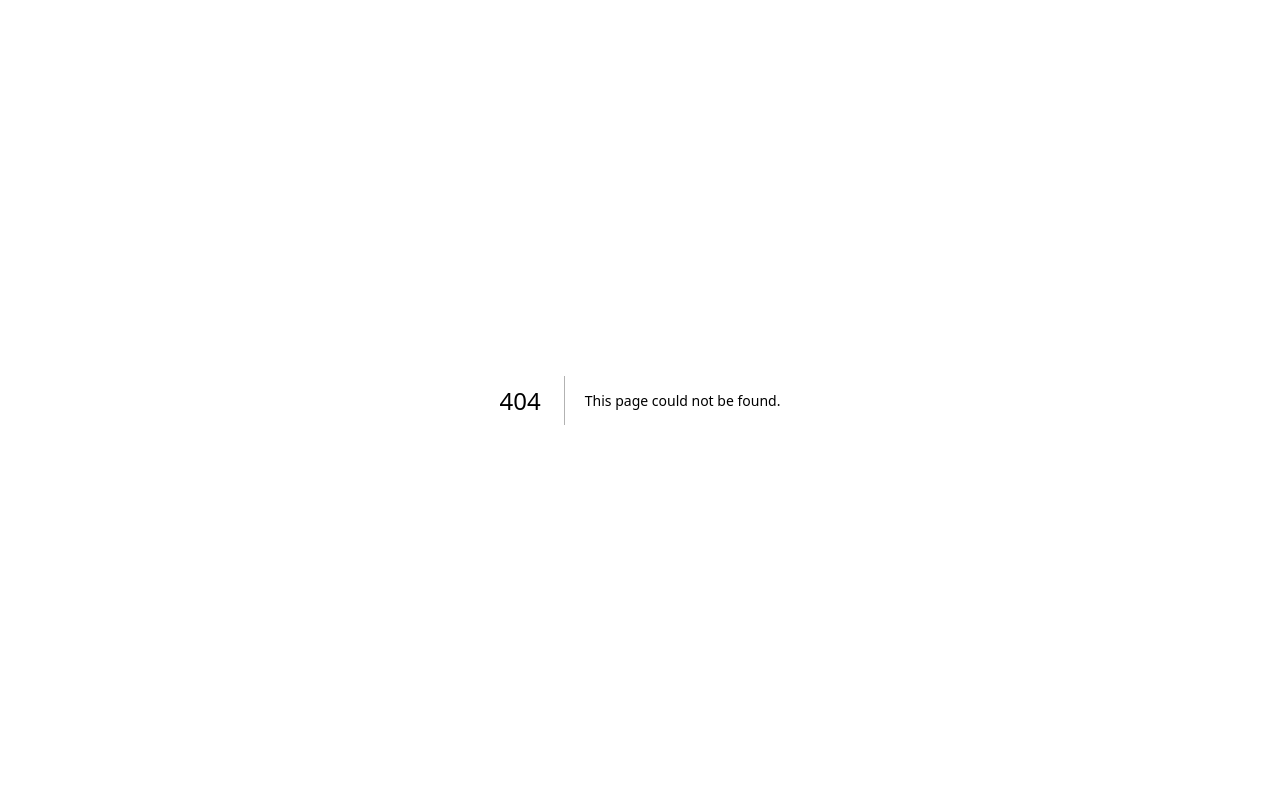
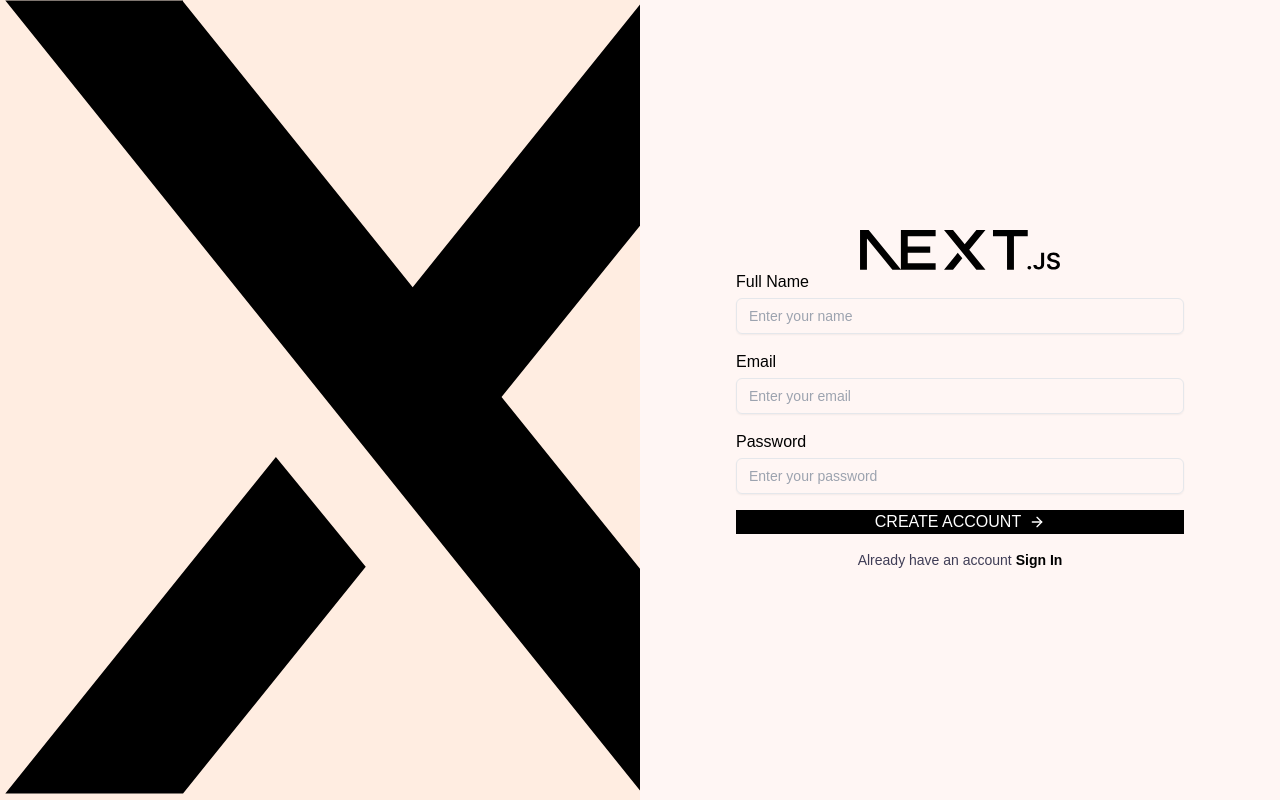
Before and after one commit to FahimAhamed101/nextjsinv, a Next.js app: page /register in a window 1280 px wide. Before the commit this address had no page. Built offline with nearby package versions, Linux system fonts and the light colour scheme.

Commit message:
login and signup Ui done

```diff
--- /dev/null
+++ b/app/login/page.jsx
@@ -0,0 +1,98 @@
+"use client"
+
+import React, { useState } from "react";
+import { Input } from "@/components/ui/input";
+import Image from "next/image";
+import Link from "next/link";
+import { ArrowRight } from "lucide-react";
+import banner from "../../public/next.svg";
+import logo from "../../public/next.svg";
+
+function Loginpage() {
+    const [formData, setFormData] = useState({
+      name: "",
+      email: "",
+      password: "",
+    });
+
+
+    const handleOnChange = () => {
+
+    };
+
+    const handleSubmit = async (event) => {
+      event.preventDefault();
+
+
+
+
+
+
+    };
+
+    return (
+      <div className="min-h-screen bg-[#fff6f4] flex">
+      <div className="hidden lg:block w-1/2 bg-[#ffede1] relative overflow-hidden">
+        <Image
+          src={banner}
+          alt="Register"
+          fill
+          style={{ objectFit: "cover", objectPosition: "center" }}
+          priority
+        />
+      </div>
+      <div className="w-full lg:w-1/2 flex flex-col p-8 lg:p-16 justify-center">
+        <div className="max-w-md w-full mx-auto">
+          <div className="flex justify-center">
+            <Image src={logo} width={200} height={50} alt="Logo" />
+          </div>
+          <form className="space-y-4" onSubmit={handleSubmit}>
+            <div className="space-y-1">
+            <label className="text-black " htmlFor="name">Email</label>
+              <Input
+                id="email"
+                name="email"
+                type="email"
+                className="bg-[#ffede1]"
+                placeholder="Enter your email"
+                required
+                value={formData.email}
+                onChange={handleOnChange}
+              />
+            </div>
+            <div className="space-y-1">
+              <label className="text-black "  htmlFor="name">Password</label>
+              <Input
+                id="password"
+                name="password"
+                type="password"
+                className="bg-[#ffede1]"
+                placeholder="Enter your password"
+                required
+                value={formData.password}
+                onChange={handleOnChange}
+              />
+            </div>
+            <button
+              type="submit"
+              className="w-full bg-black text-white hover:bg-black transition-colors"
+            >
+              LOGIN
+            </button>
+            <p className="text-center text-[#3f3d56] text-sm">
+              New here{" "}
+              <Link
+                href={"/auth/register"}
+                className="text-[#000] hover:underline font-bold"
+              >
+                Sign up
+              </Link>
+            </p>
+          </form>
+        </div>
+      </div>
+    </div>
+    );
+  }
+
+  export default Loginpage;
--- /dev/null
+++ b/app/register/page.jsx
@@ -0,0 +1,115 @@
+"use client"
+
+import React, { useState } from "react";
+import { Input } from "@/components/ui/input";
+import Image from "next/image";
+import Link from "next/link";
+import { ArrowRight } from "lucide-react";
+import banner from "../../public/next.svg";
+import logo from "../../public/next.svg";
+
+function Registerpage() {
+    const [formData, setFormData] = useState({
+      name: "",
+      email: "",
+      password: "",
+    });
+
+
+    const handleOnChange = () => {
+
+    };
+
+    const handleSubmit = async (event) => {
+      event.preventDefault();
+
+
+
+
+
+
+    };
+
+    return (
+      <div className="min-h-screen bg-[#fff6f4] flex">
+        <div className="hidden lg:block w-1/2 bg-[#ffede1] relative overflow-hidden">
+          <Image
+            src={banner}
+            alt="Register"
+            fill
+            style={{ objectFit: "cover", objectPosition: "center" }}
+            priority
+          />
+        </div>
+        <div className="w-full lg:w-1/2 flex flex-col p-8 lg:p-16 justify-center">
+          <div className="max-w-md w-full mx-auto">
+            <div className="flex justify-center">
+              <Image src={logo} width={200} height={50} alt="Logo" />
+            </div>
+            <form onSubmit={handleSubmit} className="space-y-4">
+              <div className="space-y-1">
+                <label className="text-black font-medium leading-none peer-disabled:cursor-not-allowed " htmlFor="name">Full Name</label>
+                <Input
+                  id="name"
+                  name="name"
+                  type="text"
+                  placeholder="Enter your name"
+                  required
+                  className="bg-[#ffede1]"
+                  value={formData.name}
+                  onChange={handleOnChange}
+                />
+              </div>
+              <div className="space-y-1">
+                <label className="text-black " htmlFor="name">Email</label>
+                <Input
+                  id="email"
+                  name="email"
+                  type="email"
+                  className="bg-[#ffede1]"
+                  placeholder="Enter your email"
+                  required
+                  value={formData.email}
+                  onChange={handleOnChange}
+                />
+              </div>
+              <div className="space-y-1">
+                <label className="text-black " htmlFor="name">Password</label>
+                <Input
+                  id="password"
+                  name="password"
+                  type="password"
+                  className="bg-[#ffede1]"
+                  placeholder="Enter your password"
+                  required
+                  value={formData.password}
+                  onChange={handleOnChange}
+                />
+              </div>
+              <button
+                type="submit"
+
+                className="w-full inline-flex items-center justify-center bg-black text-white text-center hover:bg-black transition-colors "
+              >
+
+                    CREATE ACCOUNT
+                    <ArrowRight className="w-4 h-4 ml-2 " />
+
+              </button>
+              <p className="text-center text-[#3f3d56] text-sm">
+                Already have an account{" "}
+                <Link
+                  href={""}
+                  className="text-[#000] hover:underline font-bold"
+                >
+                  Sign In
+                </Link>
+              </p>
+            </form>
+          </div>
+        </div>
+      </div>
+    );
+  }
+
+  export default Registerpage;
--- /dev/null
+++ b/components/ui/input.jsx
@@ -0,0 +1,21 @@
+import * as React from "react"
+
+
+
+const Input = (
+  ({ className, type, ...props }) => {
+    return (
+      <input
+        type={type}
+        className=
+          "flex h-9 w-full rounded-md border border-input bg-transparent px-3 py-1 text-base shadow-sm transition-colors file:border-0 file:bg-transparent file:text-sm file:font-medium file:text-foreground placeholder:text-muted-foreground focus-visible:outline-none focus-visible:ring-1 focus-visible:ring-ring disabled:cursor-not-allowed disabled:opacity-50 md:text-sm"
+
+
+        {...props}
+      />
+    )
+  }
+)
+Input.displayName = "Input"
+
+export { Input }
--- /dev/null
+++ b/components/ui/label.jsx
@@ -0,0 +1,14 @@
+
+
+
+
+const Label = (({ className, ...props }, ref) => (
+  <LabelPrimitive.Root
+    ref={ref}
+    className={ className}
+    {...props}
+  />
+))
+Label.displayName = LabelPrimitive.Root.displayName
+
+export { Label }
--- a/jsconfig.json
+++ b/jsconfig.json
@@ -1,5 +1,7 @@
 {
   "compilerOptions": {
+    "jsx": "react",
+    "jsx": "react",
     "paths": {
       "@/*": ["./*"]
     }
--- a/package.json
+++ b/package.json
@@ -10,6 +10,7 @@
   },
   "dependencies": {
     "@prisma/client": "^6.2.1",
+    "lucide-react": "^0.471.1",
     "next": "15.1.4",
     "prisma": "^6.2.1",
     "react": "^19.0.0",
```
Also changed, not shown: 2 other files (tests, documents, lock files or other folders).
